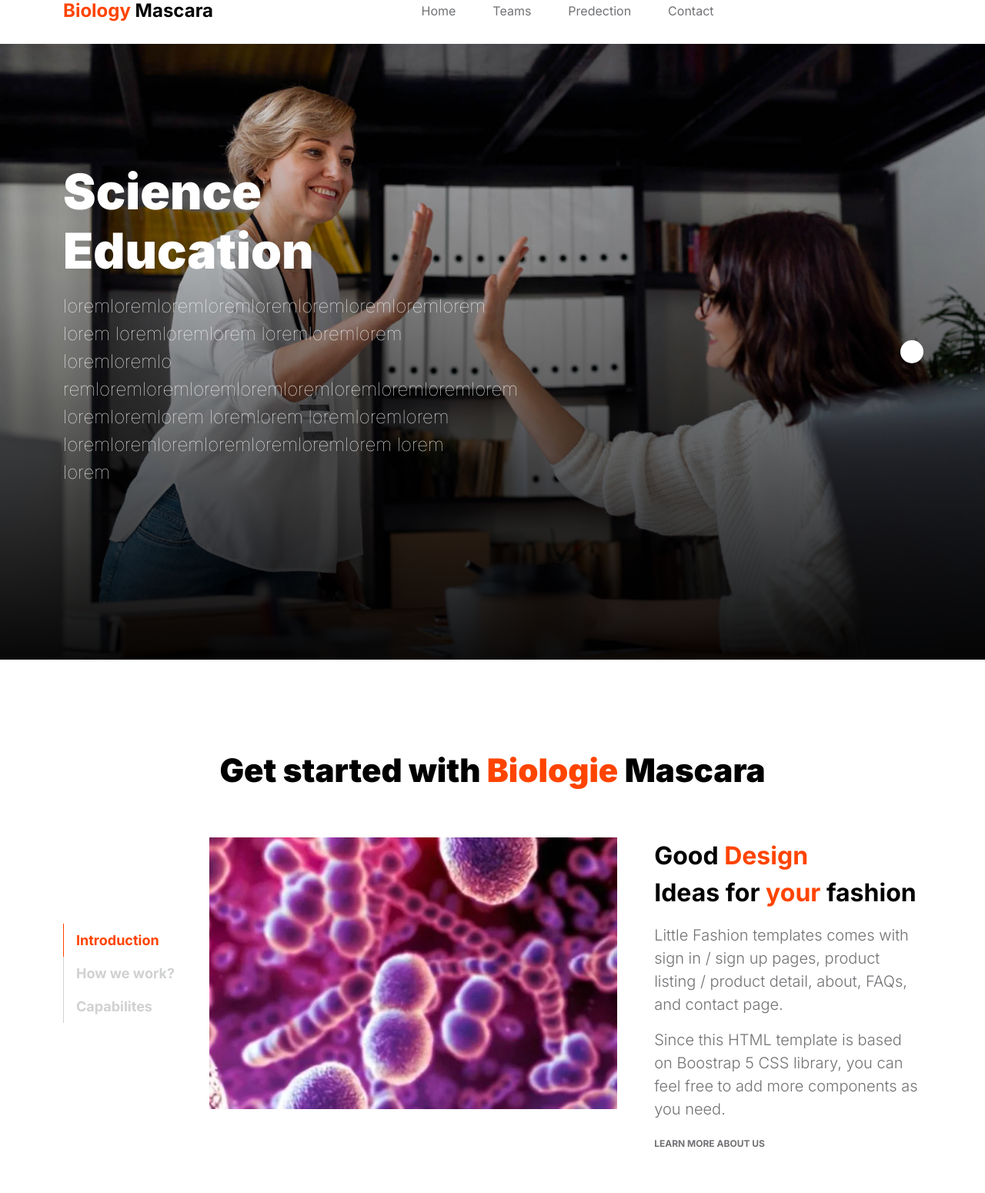
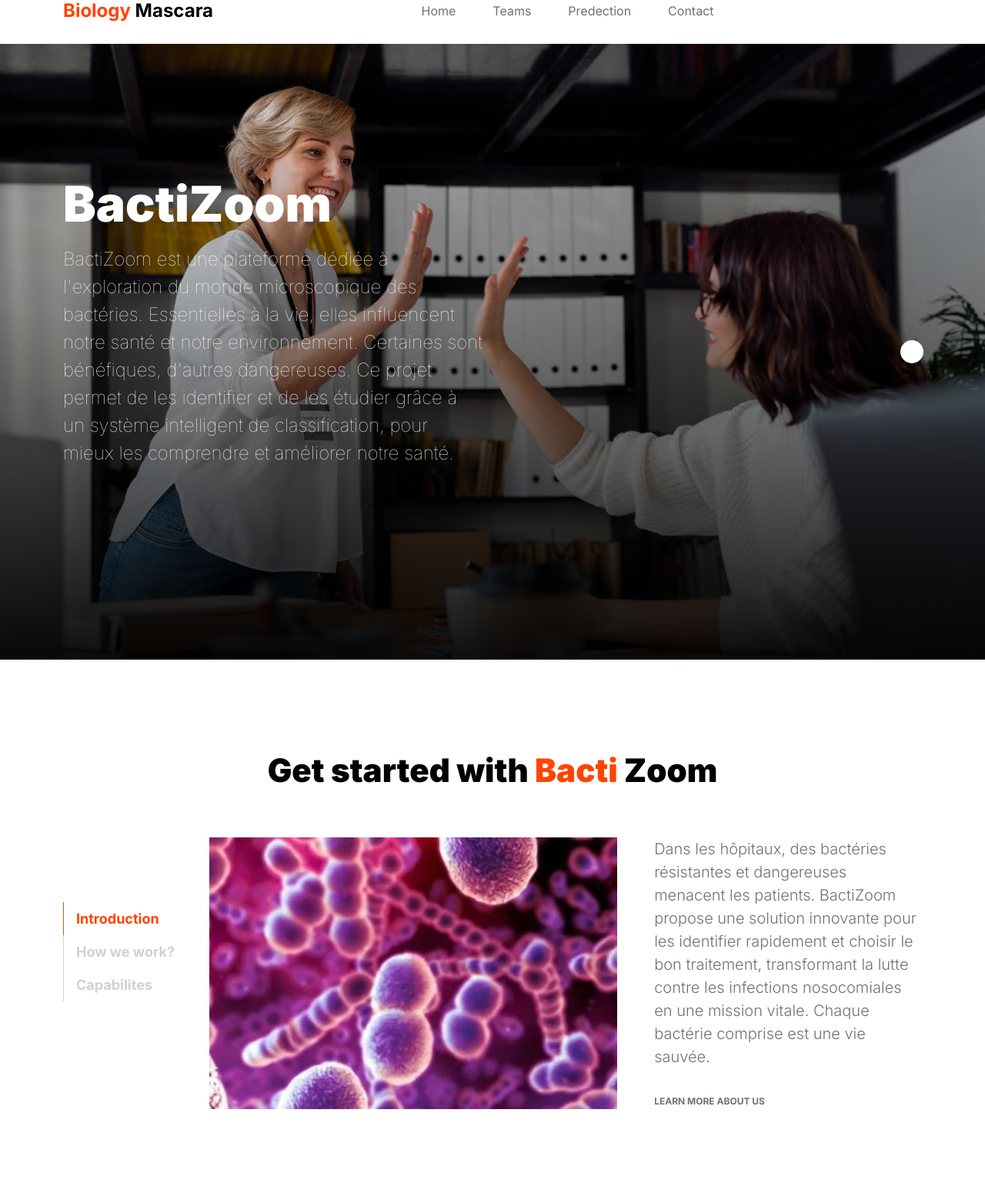
Before and after one commit to nadirchrair/myproject, a Django app: page / in a window 1280 px wide. Shown: the part 29-1579 px from the top of the page at 77% size. Run offline with Django 5.2, Linux system fonts and the light colour scheme; data comes from the database, SQL or seed files in the repository; some libraries are stand-ins or nearby versions.

Commit message:
push github modification

```diff
--- a/Templates/index.html
+++ b/Templates/index.html
@@ -21,13 +21,18 @@
         <div class="container">
           <div class="row">
             <div class="col-lg-6 col-10">
-              <h1 class="slick-title">Science Education</h1>
-              <p class="lead text-white mt-lg-3 mb-lg-5">
-                loremloremloremloremloremloremloremloremlorem lorem
-                loremloremlorem loremloremlorem loremloremlo
-                remloremloremloremloremloremloremloremloremlorem loremloremlorem
-                loremlorem loremloremlorem loremloremloremloremloremloremlorem
-                lorem lorem
+              <h1 class="slick-title">BactiZoom</h1>
+              <p
+                class="lead text-white mt-lg-3 mb-lg-5"
+                style="font-weight: 200"
+              >
+                BactiZoom est une plateforme dédiée à l'exploration du monde
+                microscopique des bactéries. Essentielles à la vie, elles
+                influencent notre santé et notre environnement. Certaines sont
+                bénéfiques, d'autres dangereuses. Ce projet permet de les
+                identifier et de les étudier grâce à un système intelligent de
+                classification, pour mieux les comprendre et améliorer notre
+                santé.
               </p>
             </div>
           </div>
@@ -40,7 +45,7 @@
     <div class="container">
       <div class="row">
         <div class="col-12 text-center">
-          <h2 class="mb-5">Get started with <span>Biologie</span> Mascara</h2>
+          <h2 class="mb-5">Get started with <span>Bacti</span> Zoom</h2>
         </div>
 
         <div class="col-lg-2 col-12 mt-auto mb-auto">
@@ -115,22 +120,13 @@
 
                 <div class="col-lg-5 col-12">
                   <div class="d-flex flex-column h-100 ms-lg-4 mt-lg-0 mt-5">
-                    <h4 class="mb-3">
-                      Good <span>Design</span> <br />Ideas for
-                      <span>your</span> fashion
-                    </h4>
-
                     <p>
-                      Little Fashion templates comes with
-                      <a href="sign-in.html">sign in</a> /
-                      <a href="sign-up.html">sign up</a> pages, product listing
-                      / product detail, about, FAQs, and contact page.
-                    </p>
-
-                    <p>
-                      Since this HTML template is based on Boostrap 5 CSS
-                      library, you can feel free to add more components as you
-                      need.
+                      Dans les hôpitaux, des bactéries résistantes et
+                      dangereuses menacent les patients. BactiZoom propose une
+                      solution innovante pour les identifier rapidement et
+                      choisir le bon traitement, transformant la lutte contre
+                      les infections nosocomiales en une mission vitale. Chaque
+                      bactérie comprise est une vie sauvée.
                     </p>
 
                     <div class="mt-2 mt-lg-auto">
@@ -165,14 +161,12 @@
 
                 <div class="col-lg-5 col-12">
                   <div class="d-flex flex-column h-100 ms-lg-4 mt-lg-0 mt-5">
-                    <h4 class="mb-3">Life at Studio</h4>
-
                     <p>
-                      Over three years in business, We’ve had the chance to work
-                      on a variety of projects, with companies
+                      Plateforme interactive dédiée aux infections nosocomiales,
+                      BactiZoom combine cas cliniques et outils pédagogiques
+                      pour étudiants et soignants, transformant la théorie en
+                      pratique médicale.
                     </p>
-
-                    <p>Custom work is branding, web design, UI/UX design</p>
 
                     <div class="mt-2 mt-lg-auto">
                       <a href="contact.html" class="custom-link mb-2">
@@ -194,7 +188,7 @@
               <div class="row">
                 <div class="col-lg-7 col-12">
                   <img
-                    src="{%  static 'images/bacterie.jpg' %}"
+                    src="{%  static 'images/Capturethird.png' %}"
                     class="img-fluid"
                     alt=""
                   />
@@ -210,7 +204,7 @@
                     </p>
 
                     <div class="skill-thumb mt-3">
-                      <strong>Branding</strong>
+                      <strong>Identification bactérienne</strong>
                       <span class="float-end">90%</span>
                       <div class="progress">
                         <div
@@ -223,7 +217,7 @@
                         ></div>
                       </div>
 
-                      <strong>Design & Stragety</strong>
+                      <strong>Proposition d’antibiotique adapté</strong>
                       <span class="float-end">70%</span>
                       <div class="progress">
                         <div
@@ -236,8 +230,8 @@
                         ></div>
                       </div>
 
-                      <strong>Online Platform</strong>
-                      <span class="float-end">80%</span>
+                      <strong>Tests et interprétation</strong>
+                      <span class="float-end">85%</span>
                       <div class="progress">
                         <div
                           class="progress-bar progress-bar-primary"
@@ -279,17 +273,16 @@
 
         <div class="col-lg-6 col-12">
           <div class="px-5 py-5 py-lg-0">
-            <h2 class="mb-4"><span>Adn</span> Celleuriers</h2>
+            <h2 class="mb-1"><span>Adn</span> Celleuriers</h2>
 
-            <p class="lead mb-4">
-              Credits go to Unsplash and FreePik websites for images used in
-              this Little Fashion by Tooplate.
+            <p class="">
+              BactiZoom, initialement limitée, évolue pour devenir une référence
+              en identification bactérienne et antibiogramme. Alliant diagnostic
+              précis et vocation pédagogique, l'application enrichit
+              continuellement sa base de données pour répondre aux défis des
+              infections nosocomiales. Plus qu'un outil, c'est une avancée vers
+              des diagnostics plus sûrs.
             </p>
-
-            <a href="products.html" class="custom-link">
-              Explore Products
-              <i class="bi-arrow-right ms-2"></i>
-            </a>
           </div>
         </div>
       </div>
```
Also changed, not shown: myapp/static/images/Capturethird.png (added).
